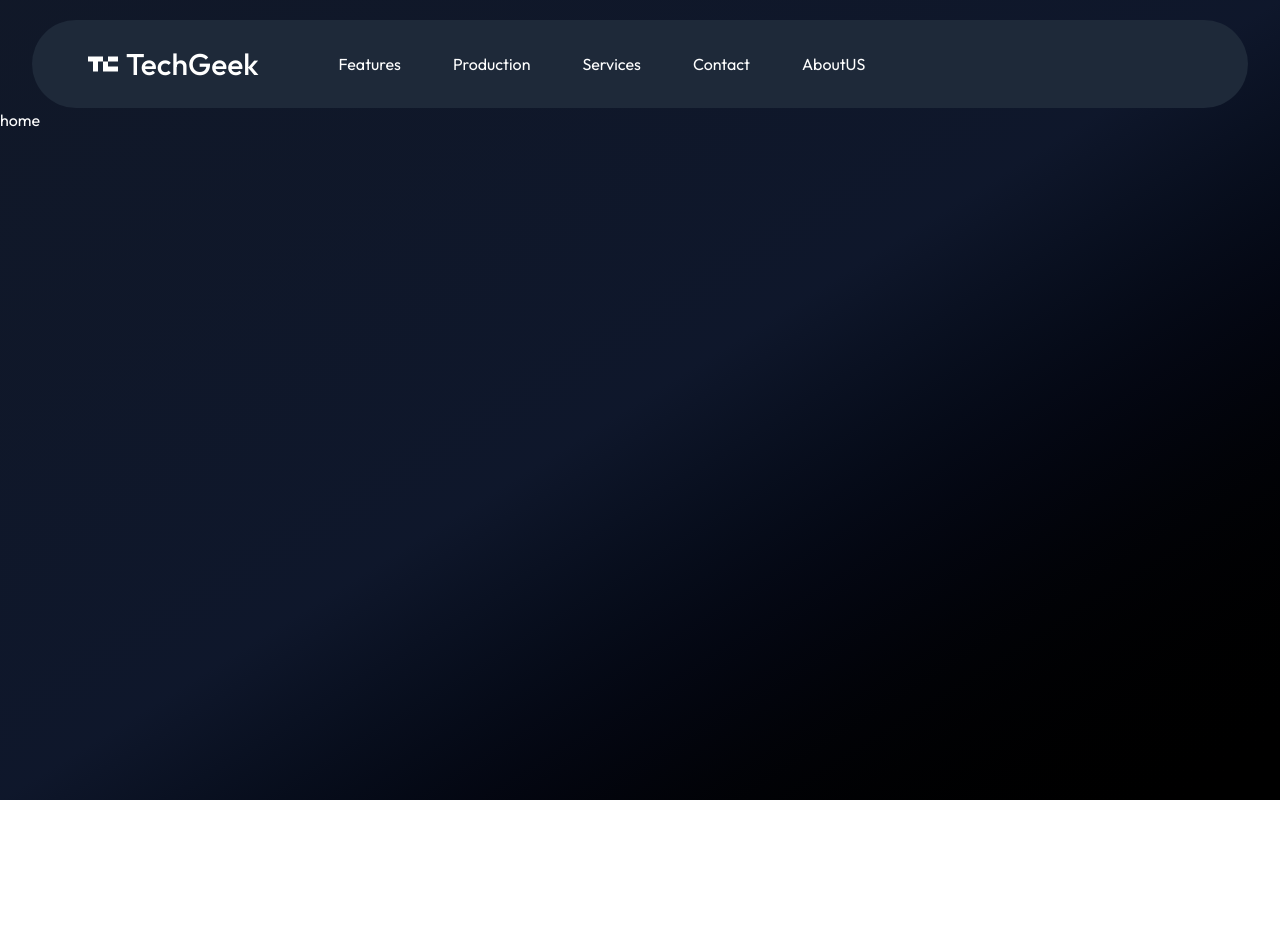
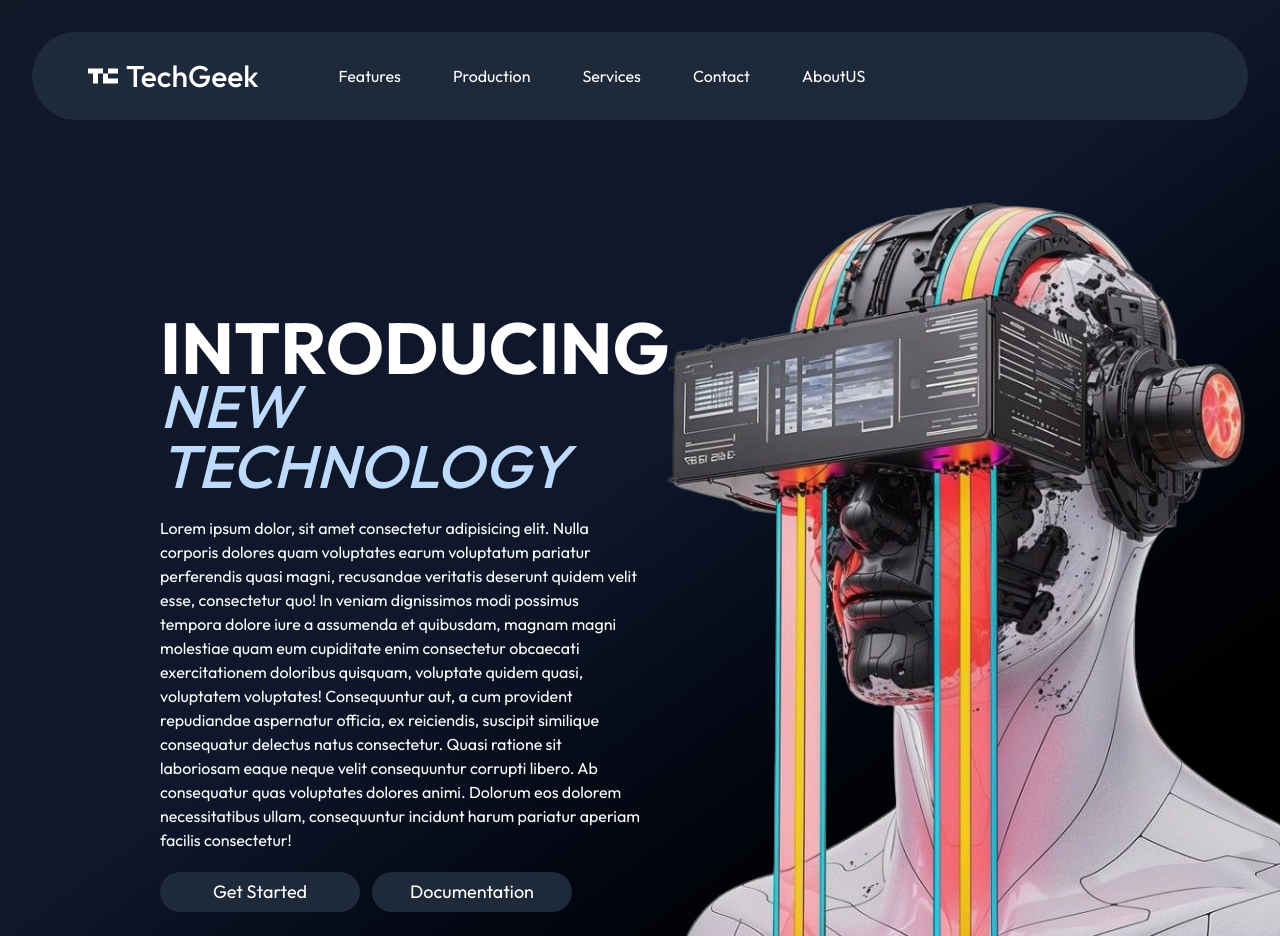
Before and after one commit to Bebsiizcool/TechGeek-React, a React (Vite) app: page / in a window 1280 px wide. Shown: the top 936 px of the page. Before the commit the page ends 800 px from the top, so only its background shows below. Built offline with nearby package versions, Linux system fonts and the light colour scheme.

Commit message:
hero-section-working

```diff
--- a/components/Navbar.jsx
+++ b/components/Navbar.jsx
@@ -4,7 +4,7 @@ import { NavLink, Link } from 'react-router-dom';
 
 const Navbar = () => {
   return (
-    <div className=' w-[95%] m-auto pt-5 '>
+    <div className=' w-[95%] m-auto pt-8 '>
       <nav className='bg-gray-800 flex text-white rounded-full '>
 
         <Link
--- a/src/page/Home.jsx
+++ b/src/page/Home.jsx
@@ -1,9 +1,39 @@
 import React from 'react'
+import { Link } from 'react-router-dom'
 
 const Home = () => {
   return (
-    <div>
-      <h1>home</h1>
+    <div className='flex justify-between'>
+    <div className='w-1/2 pl-40 mt-48'>
+
+      <h1 className='text-7xl font-bold'>INTRODUCING</h1>
+      <h1 className='text-6xl font-medium -mt-2 text-blue-200 italic '>NEW TECHNOLOGY</h1>
+
+      <p className='max-w-5xl mt-5'>Lorem ipsum dolor, sit amet consectetur adipisicing elit. Nulla corporis dolores quam voluptates earum voluptatum pariatur perferendis quasi magni, recusandae veritatis deserunt quidem velit esse, consectetur quo! In veniam dignissimos modi possimus tempora dolore iure a assumenda et quibusdam, magnam magni molestiae quam eum cupiditate enim consectetur obcaecati exercitationem doloribus quisquam, voluptate quidem quasi, voluptatem voluptates! Consequuntur aut, a cum provident repudiandae aspernatur officia, ex reiciendis, suscipit similique consequatur delectus natus consectetur. Quasi ratione sit laboriosam eaque neque velit consequuntur corrupti libero. Ab consequatur quas voluptates dolores animi. Dolorum eos dolorem necessitatibus ullam, consequuntur incidunt harum pariatur aperiam facilis consectetur!</p>
+
+        <div className='flex mt-5 gap-3 text-lg  text-white-800 '>
+
+          <Link to='/login'>
+          <button className='bg-gray-800 rounded-full w-50 h-10 hover:cursor-pointer'>Get Started</button>
+          </Link>
+
+          <Link to='/login'>
+          <button className='bg-gray-800 rounded-full w-50 h-10 hover:cursor-pointer'>Documentation</button>
+          </Link>
+
+
+        </div>
+
+    </div>
+
+
+
+      <div className=' flex '>
+      <img className='  scale-x-[-1] 'src="public\herosimg.png" alt="" srcset="" />
+      </div>
+
+
+
     </div>
   )
 }
```
Also changed, not shown: public/herosimg.png (added), public/hightres.png (added).
